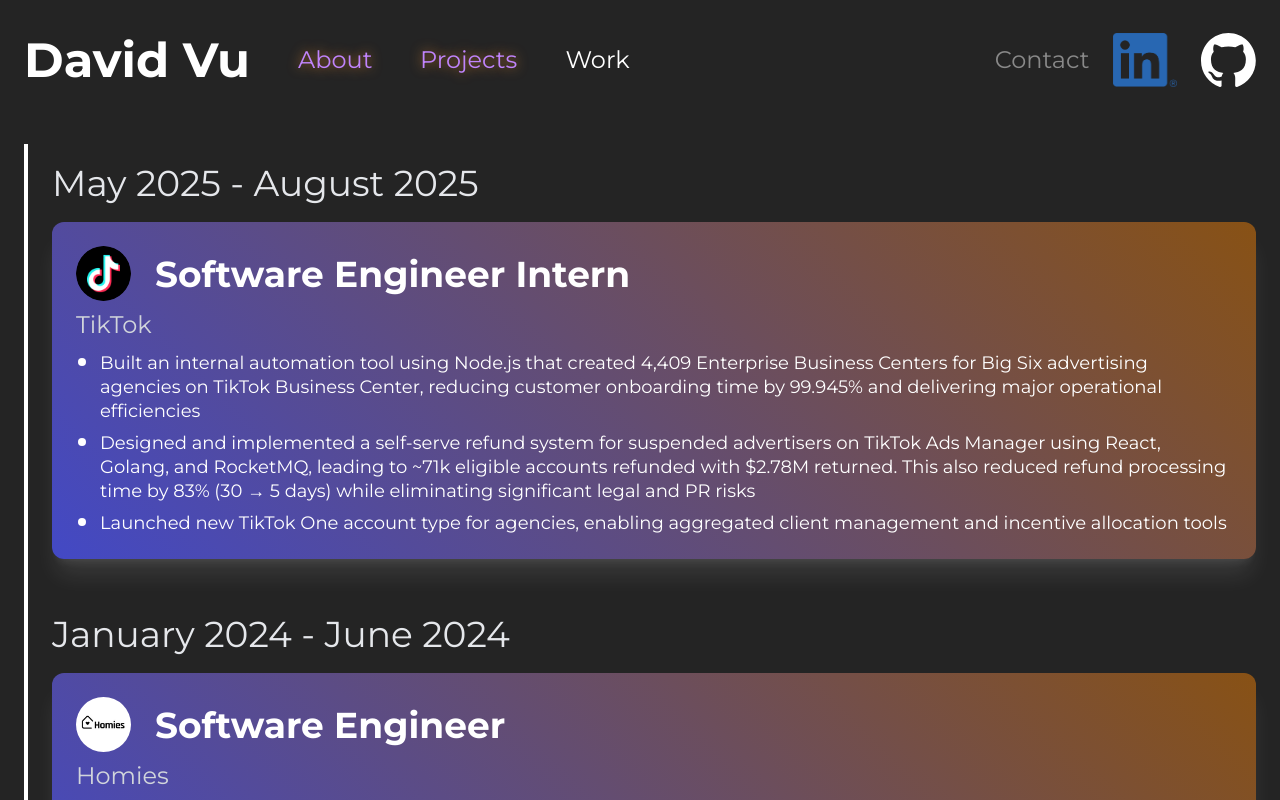
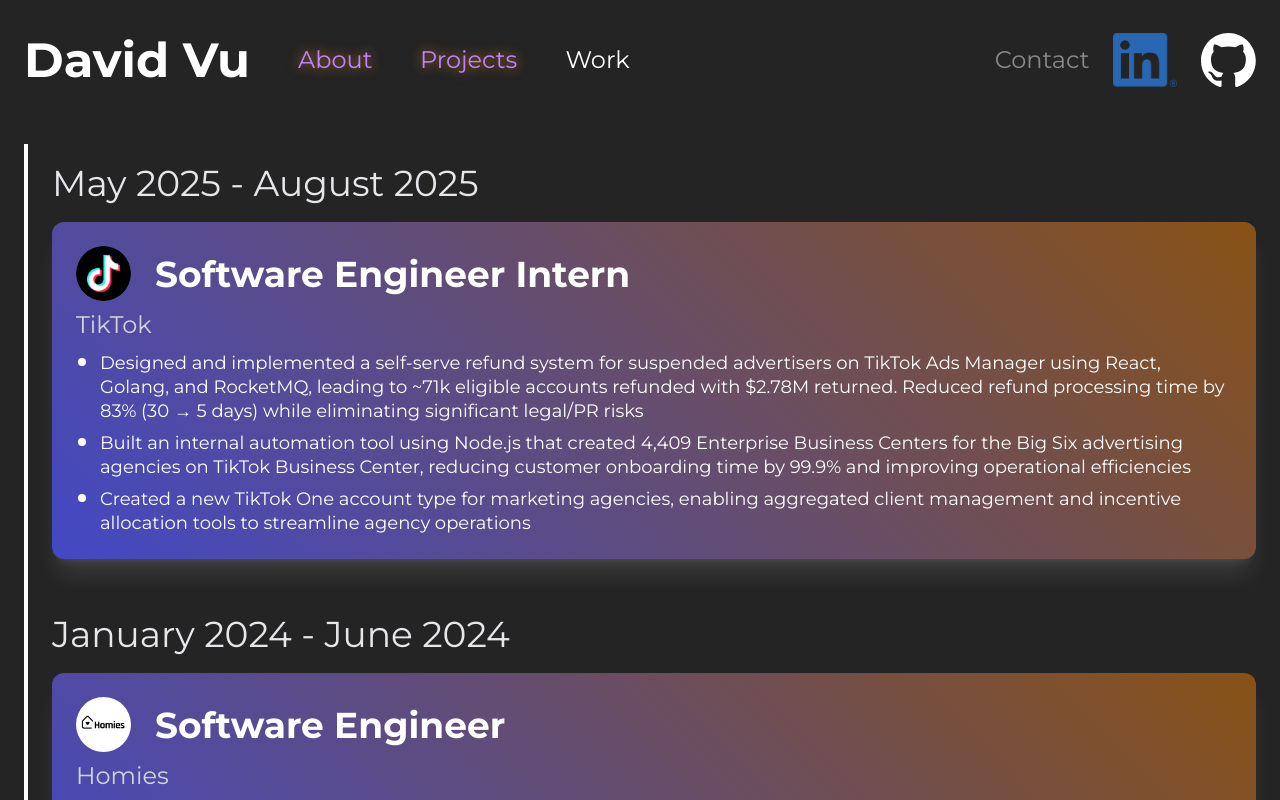
Before and after one commit to david-m-vu/David-Vu-Portfolio, a React (Vite) app: page /work in a window 1280 px wide. Shown: the top 800 px of the page. Built offline with nearby package versions, Linux system fonts and the light colour scheme.

Commit message:
slightly updated TikTok work experience

```diff
--- a/src/data/workExperiences.js
+++ b/src/data/workExperiences.js
@@ -10,9 +10,9 @@
     logo: tiktokLogo,
     role: "Software Engineer Intern",
     company: "TikTok",
-    points: ["Built an internal automation tool using Node.js that created 4,409 Enterprise Business Centers for Big Six advertising agencies on TikTok Business Center, reducing customer onboarding time by 99.945% and delivering major operational efficiencies",
-      "Designed and implemented a self-serve refund system for suspended advertisers on TikTok Ads Manager using React, Golang, and RocketMQ,  leading to ~71k eligible accounts refunded with $2.78M returned. This also reduced refund processing time by 83% (30 → 5 days) while eliminating significant legal and PR risks",
-      "Launched new TikTok One account type for agencies, enabling aggregated client management and incentive allocation tools"]
+    points: ["Designed and implemented a self-serve refund system for suspended advertisers on TikTok Ads Manager using React, Golang, and RocketMQ,  leading to ~71k eligible accounts refunded with $2.78M returned. Reduced refund processing time by 83% (30 → 5 days) while eliminating significant legal/PR risks",
+      "Built an internal automation tool using Node.js that created 4,409 Enterprise Business Centers for the Big Six advertising agencies on TikTok Business Center, reducing customer onboarding time by 99.9% and improving operational efficiencies",
+      "Created a new TikTok One account type for marketing agencies, enabling aggregated client management and incentive allocation tools to streamline agency operations"]
   },
   {
     dates: ["January 2024", "June 2024"],
```
